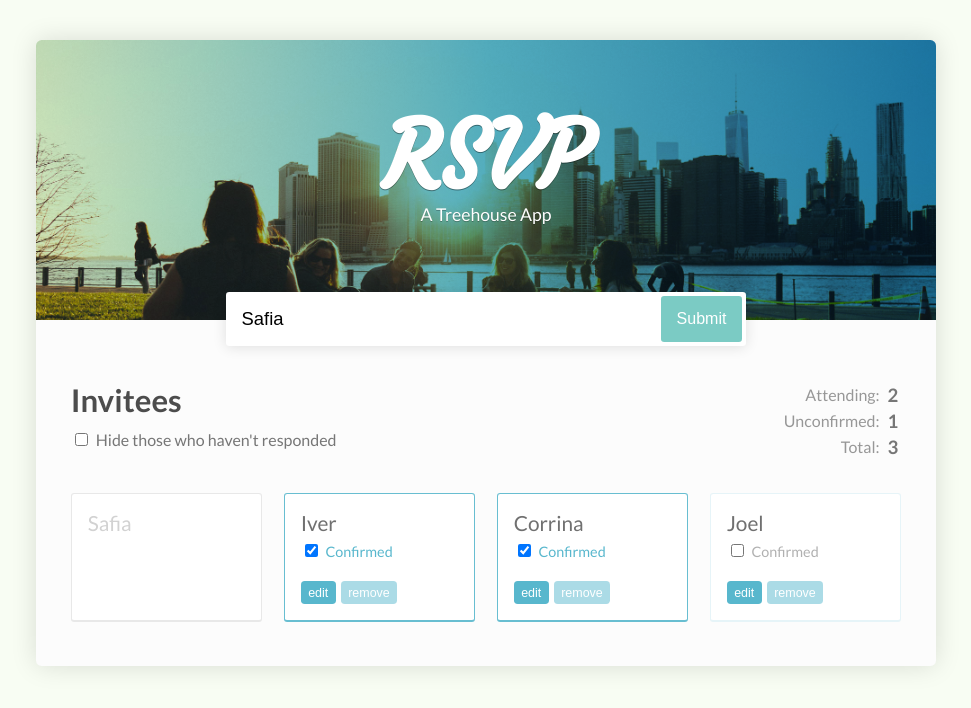
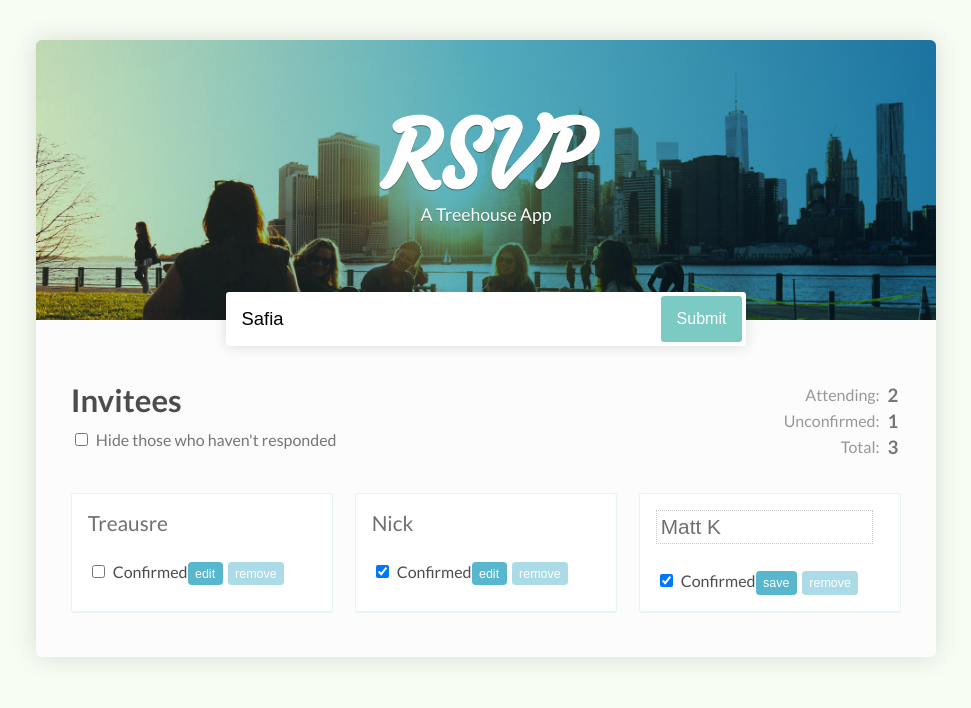
Before and after one commit to cmartinez84/th-react-rsvp, a React (Create React App) app: page / in a window 1280 px wide. Shown: the top 708 px of the page, without its empty margins (154-1125 px from the left). Built offline with nearby package versions, Linux system fonts and the light colour scheme.

Commit message:
create guest, guest list, and name components

```diff
--- a/package.json
+++ b/package.json
@@ -3,6 +3,7 @@
   "version": "0.1.0",
   "private": true,
   "dependencies": {
+    "prop-types": "^15.6.0",
     "react": "^16.0.0",
     "react-dom": "^16.0.0",
     "react-scripts": "1.0.16"
--- a/src/App.js
+++ b/src/App.js
@@ -1,7 +1,70 @@
 import React, { Component } from 'react';
+import GuestList from './GuestList.jsx';
 import './App.css';
 
 class App extends Component {
+//you dont need constructor wth create reat app....wtf
+  state = {
+    isFiltered: false,
+    guests: [
+      {
+        name: 'Treausre',
+        isConfirmed: false,
+        isEditing: false
+      },
+      {
+        name: 'Nick',
+        isConfirmed: true,
+        isEditing: false
+      },
+      {
+        name: 'Matt K',
+        isConfirmed: true,
+        isEditing: true
+      },
+    ]
+  }
+  getTotalInvited = ()=> this.state.guests.length;
+  // get attendig guests method
+  //get uncomfirmed guests
+  toggleGuestPropertyAt = (property, indexToChange) =>
+    this.setState({
+      guests: this.state.guests.map((guest, index)=>{
+        if(index === indexToChange){
+          return {
+            ...guest,
+            [property]: !guest[property]
+          }
+        }
+        return guest;
+      })
+    })
+
+  toggleConfirmationAt = index =>{
+    this.toggleGuestPropertyAt('isConfirmed', index)
+  }
+
+  toggleEditingAt = index =>{
+    this.toggleGuestPropertyAt('isEditing', index)
+  }
+  setNameAt = (name, indexToChange) =>{
+    this.setState({
+      guests: this.state.guests.map((guest, i)=>{
+        if(indexToChange === i){
+          return{
+            ...guest,
+            name
+          }
+        }
+        return guest;
+      })
+    })
+  }
+
+  toggleFilter = () =>{
+    this.setState({isFiltered: !this.state.isFiltered});
+  }
+
   render() {
     return (
       <div className="App">
@@ -17,7 +80,11 @@ class App extends Component {
           <div>
             <h2>Invitees</h2>
             <label>
-              <input type="checkbox"/> Hide those who haven't responded
+              <input type="checkbox"
+                    onChange={this.toggleFilter}
+                    checked={this.state.isFiltered}
+
+                /> Hide those who haven't responded
             </label>
           </div>
           <table className="counter">
@@ -36,32 +103,12 @@ class App extends Component {
               </tr>
             </tbody>
           </table>
-          <ul>
-            <li className="pending"><span>Safia</span></li>
-            <li className="responded"><span>Iver</span>
-              <label>
-                <input type="checkbox" checked/> Confirmed
-              </label>
-              <button>edit</button>
-              <button>remove</button>
-            </li>
-            <li className="responded">
-              <span>Corrina</span>
-              <label>
-                <input type="checkbox" checked/> Confirmed
-              </label>
-              <button>edit</button>
-              <button>remove</button>
-            </li>
-            <li>
-              <span>Joel</span>
-              <label>
-                <input type="checkbox"/> Confirmed
-              </label>
-              <button>edit</button>
-              <button>remove</button>
-            </li>
-          </ul>
+          <GuestList guests={this.state.guests}
+            toggleConfirmationAt={this.toggleConfirmationAt}
+            toggleEditingAt={this.toggleEditingAt}
+            setNameAt={this.setNameAt}
+            isFiltered={this.state.isFiltered}
+            />
         </div>
       </div>
     );
--- /dev/null
+++ b/src/Guest.jsx
@@ -0,0 +1,29 @@
+import React from 'react';
+import PropTypes from 'prop-types'
+import GuestName from './GuestName';
+const GuestList = props =>
+
+          <li>
+            <GuestName isEditing={props.isEditing}
+                        handleNameEdit={e => props.setName(e.target.value)}>
+                      {props.name}
+            </GuestName>
+              <input
+                type="checkbox"
+                checked={props.isConfirmed}
+                onChange = {props.handleConfirmation}/> Confirmed
+            <button onClick={props.handleToggleEditing}>
+              {props.isEditing ? 'save': 'edit'}
+            </button>
+            <button>remove</button>
+          </li>
+
+GuestList.propTypes = {
+  name: PropTypes.string.isRequired,
+  isConfirmed: PropTypes.bool.isRequired,
+  isEditing: PropTypes.bool.isRequired,
+  handleConfirmation: PropTypes.func.isRequired,
+  handleToggleEditing: PropTypes.func.isRequired,
+  setName: PropTypes.func.isRequired
+}
+export default GuestList;
--- /dev/null
+++ b/src/GuestList.jsx
@@ -0,0 +1,33 @@
+import React from 'react';
+import PropTypes from 'prop-types'
+import Guest from './Guest'
+
+const GuestList = props =>
+      <ul>
+        {
+          props.guests
+          .filter(guest => !props.isFiltered || guest.isConfirmed)
+          .map((guest, i)=>
+          <Guest
+                key={i}
+                name={guest.name}
+                isConfirmed={guest.isConfirmed}
+                isEditing={guest.isEditing}
+                handleConfirmation={()=> props.toggleConfirmationAt(i)}
+                handleToggleEditing={()=> props.toggleEditingAt(i)}
+                setName = {text =>props.setNameAt(text, i)}
+          />
+          )
+        }
+      </ul>
+
+GuestList.propTypes = {
+  guests: PropTypes.array.isRequired,
+  toggleConfirmationAt: PropTypes.func.isRequired,
+  toggleEditingAt: PropTypes.func.isRequired,
+  setNameAt: PropTypes.func.isRequired,
+  isFiltered: PropTypes.bool.isRequired
+}
+
+
+export default GuestList;
--- /dev/null
+++ b/src/GuestName.jsx
@@ -0,0 +1,24 @@
+import React from 'react';
+import PropTypes from 'prop-types'
+
+
+const GuestNAme = props =>{
+  if(props.isEditing){
+      return (
+        <input
+          type="text"
+          value={props.children}
+          onChange={props.handleNameEdit}
+          />
+      )
+  }
+  return (
+    <span> {props.children} </span>
+  )
+}
+
+GuestNAme.propTypes = {
+  isEditing: PropTypes.bool.isRequired,
+  handleNameEdit: PropTypes.func.isRequired
+}
+export default GuestNAme;
```
